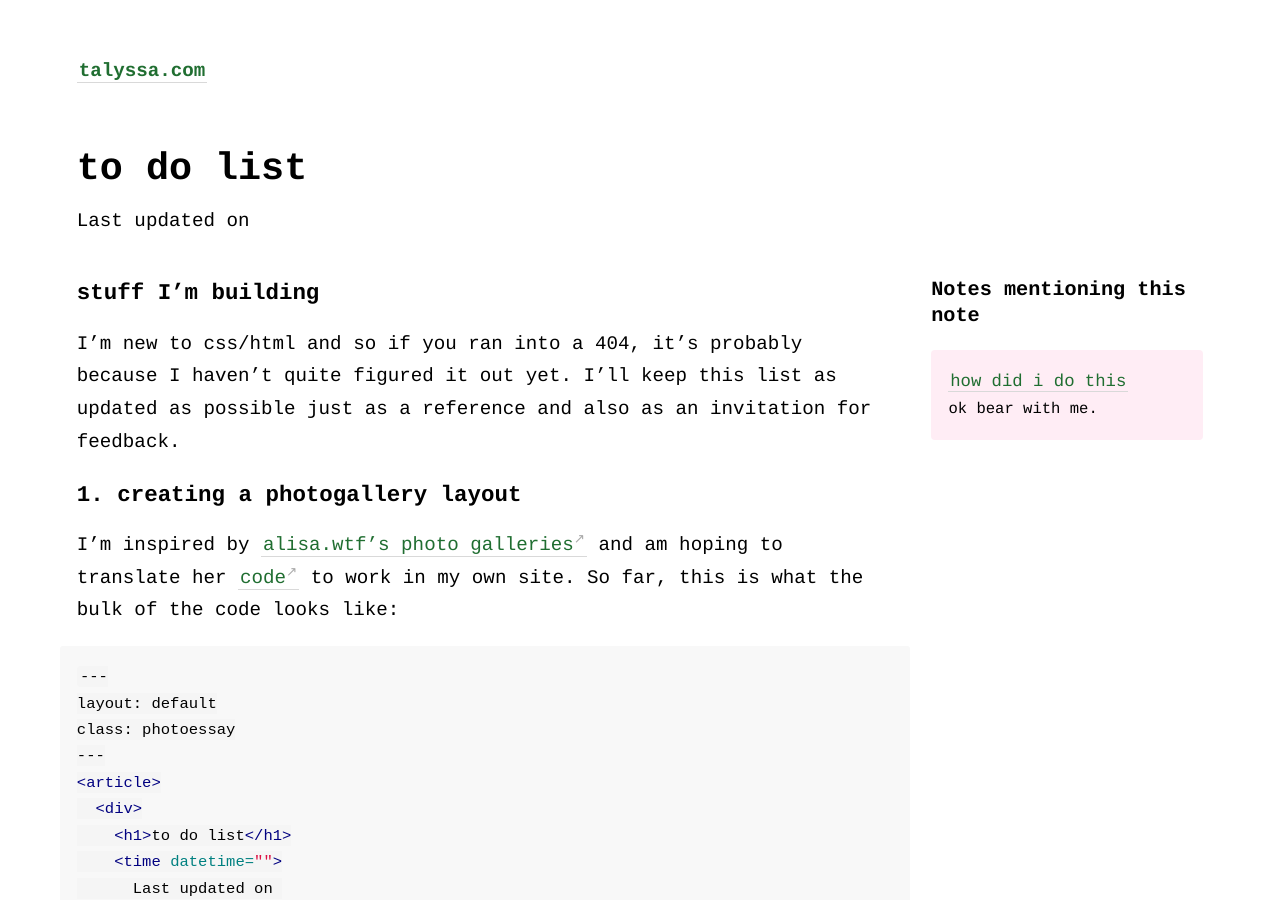
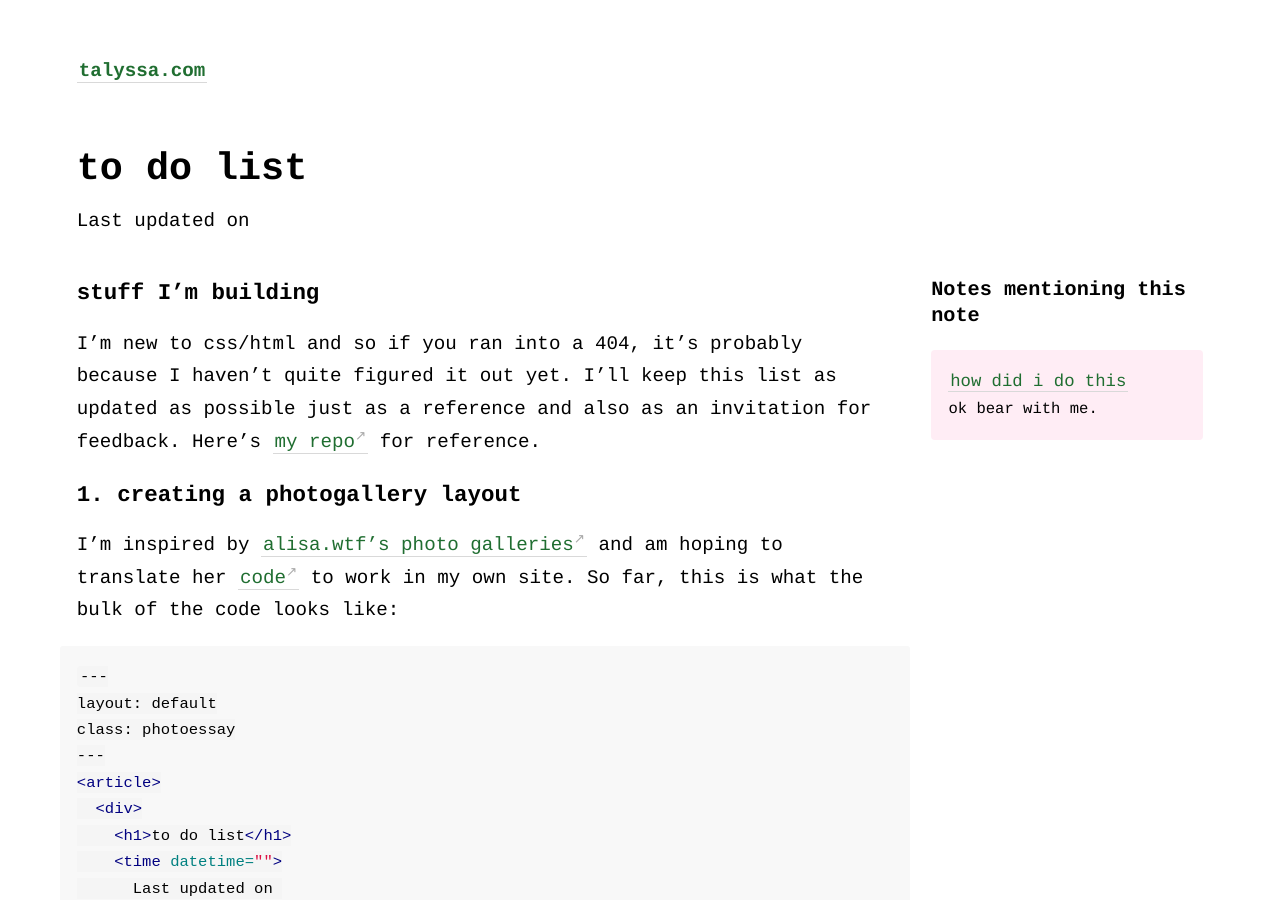
Before and after one commit to geminiworms/talyssagarden.github.io, a Jekyll site: the page built from _notes/to-do-list.md, in a window 1280 px wide and 900 px high. Built offline with Jekyll 4.4.1, drawn with Linux system fonts in a browser that asks for light colours.

Commit message:
Update to-do-list.md

```diff
--- a/_notes/to-do-list.md
+++ b/_notes/to-do-list.md
@@ -4,6 +4,7 @@ title: to do list
 ### stuff I'm building
 I'm new to css/html and so if you ran into a 404, it's probably because I haven't quite figured it out yet.
 I'll keep this list as updated as possible just as a reference and also as an invitation for feedback.
+Here's [my repo](https://github.com/geminiworms/geminiworms.github.io) for reference.
 
 ### 1. creating a photogallery layout
 I'm inspired by [alisa.wtf's photo galleries](https://alisa.wtf/plants) and am hoping to translate her [code](https://github.com/alisasgithub/alisa-digital-garden/blob/main/_layouts/photoessay.html) to work in my own site. So far, this is what the bulk of the code looks like:
```
